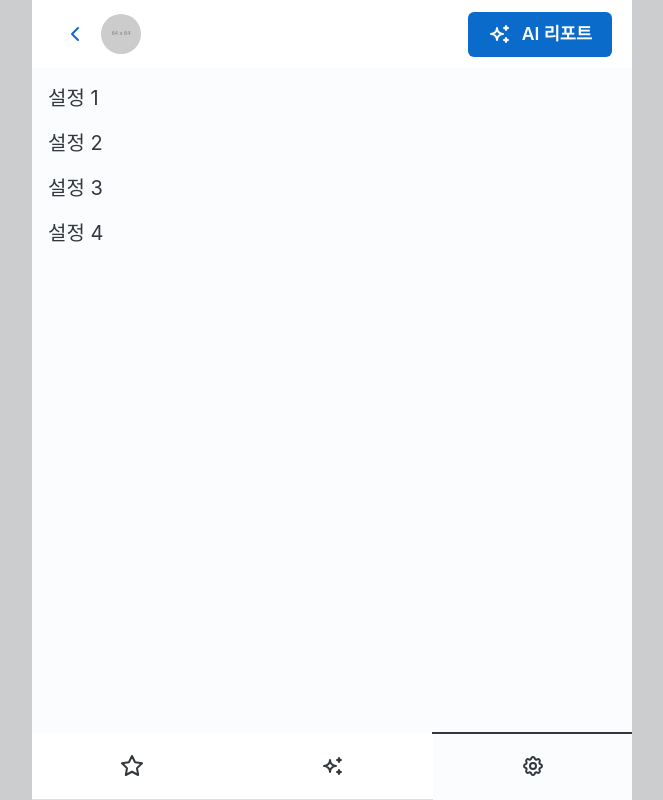
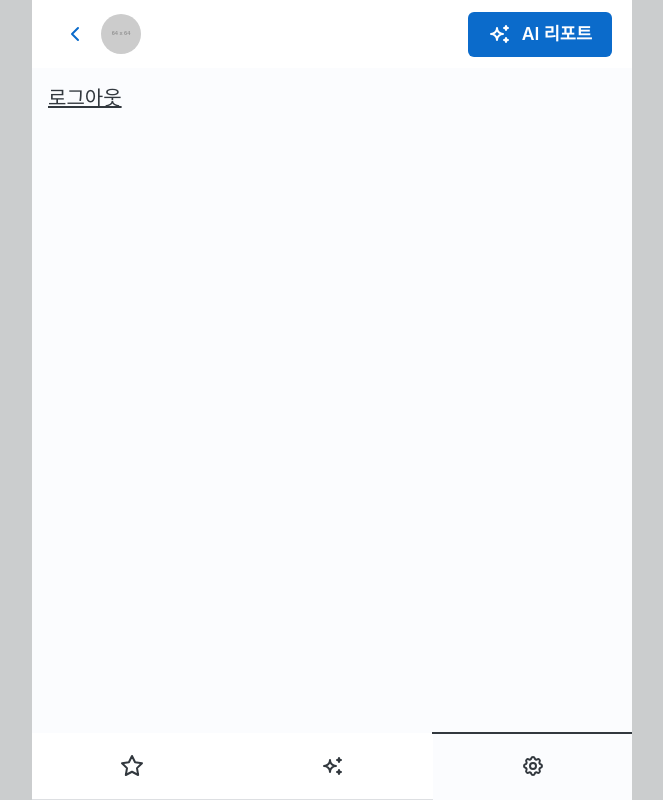
Before and after one commit to MaanDollar/client, a Next.js app: page /settings in a window 1280 px wide. Shown: the whole page, without its empty margins (308-971 px from the left). Built offline with nearby package versions, Linux system fonts and the light colour scheme; a web font is replaced by a local one.

Commit message:
fix: logout menu

```diff
--- a/app/(default)/settings/ClientPage.tsx
+++ b/app/(default)/settings/ClientPage.tsx
@@ -3,17 +3,8 @@ import { List, ListItem, ListItemButton } from "@mui/joy";
 const ClientPage = () => {
   return (
     <List>
-      <ListItem>
-        <ListItemButton>설정 1</ListItemButton>
-      </ListItem>
-      <ListItem>
-        <ListItemButton>설정 2</ListItemButton>
-      </ListItem>
-      <ListItem>
-        <ListItemButton>설정 3</ListItemButton>
-      </ListItem>
-      <ListItem>
-        <ListItemButton>설정 4</ListItemButton>
+      <ListItem component="a" href="/api/auth/logout/">
+        <ListItemButton>로그아웃</ListItemButton>
       </ListItem>
     </List>
   );
```
